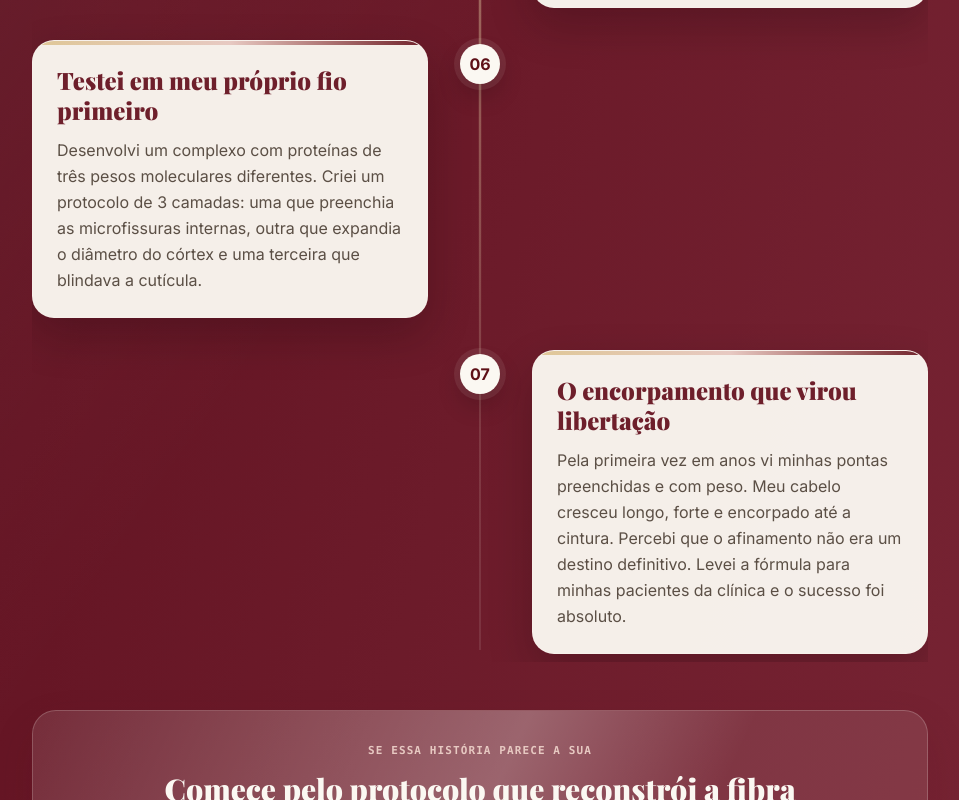
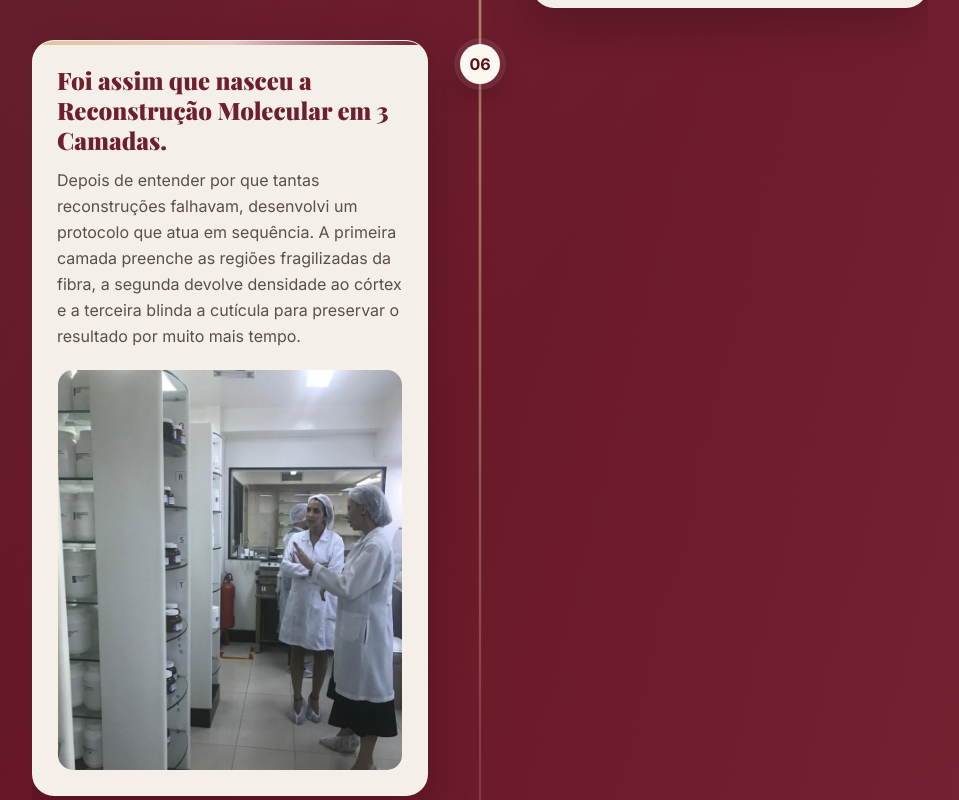
Before and after one commit to DellsantosXD/lp-proteina-do-trigo-A, a React (Vite) app: page / in a window 1280 px wide. Shown: the part 6820-7620 px from the top of the page, without its empty margins (160-1119 px from the left). Built offline with nearby package versions, Linux system fonts and the light colour scheme; a web font is replaced by a local one.

Commit message:
content: update title, text copy and image for card 6

```diff
--- a/src/components/Timeline.tsx
+++ b/src/components/Timeline.tsx
@@ -35,9 +35,9 @@ const items: TimelineItem[] = [
   },
   {
     id: 6,
-    title: 'Testei em meu próprio fio primeiro',
+    title: 'Foi assim que nasceu a Reconstrução Molecular em 3 Camadas.',
     description:
-      'Desenvolvi um complexo com proteínas de três pesos moleculares diferentes. Criei um protocolo de 3 camadas: uma que preenchia as microfissuras internas, outra que expandia o diâmetro do córtex e uma terceira que blindava a cutícula.'
+      'Depois de entender por que tantas reconstruções falhavam, desenvolvi um protocolo que atua em sequência. A primeira camada preenche as regiões fragilizadas da fibra, a segunda devolve densidade ao córtex e a terceira blinda a cutícula para preservar o resultado por muito mais tempo.'
   },
   {
     id: 7,
@@ -79,6 +79,12 @@ const visuals: Record<number, { src: string; alt: string; position: string; heig
     alt: 'Foi estudando a estrutura da fibra que encontrei a resposta',
     position: 'object-[left_bottom]',
     height: 'h-64 sm:h-80'
+  },
+  6: {
+    src: '/timeline/card-6.jpg',
+    alt: 'Foi assim que nasceu a Reconstrução Molecular em 3 Camadas',
+    position: 'object-[center_35%]',
+    height: 'h-80 sm:h-[400px]'
   }
 };
 
```
Also changed, not shown: public/timeline/card-6.jpg (added).
